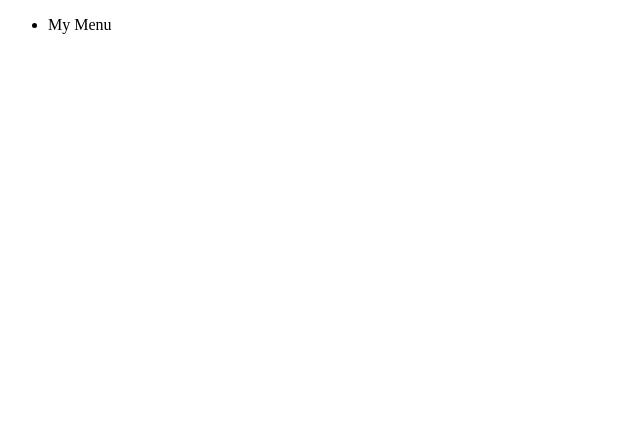
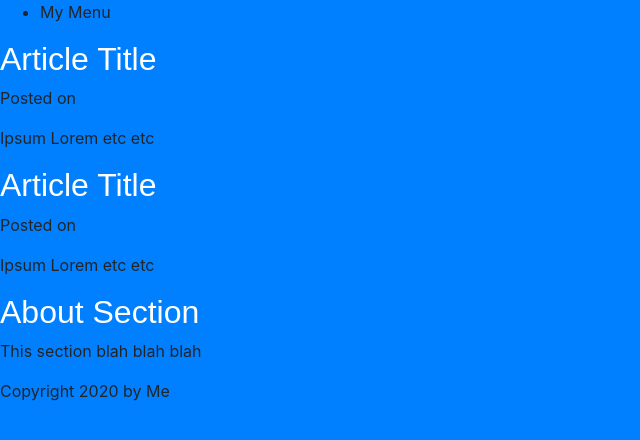
Before and after one commit to BrianRasmussenMCC/FirstRepo, a plain HTML site: page index.html in a window 1280 px wide. Shown: the whole page, without its empty margins (0-640 px from the left). Drawn offline with nearby package versions, Linux system fonts and the light colour scheme.

Commit message:
Creating File Structure

```diff
--- /dev/null
+++ b/css/style.css
@@ -0,0 +1,8 @@
+body {
+	background-color: #0080ff;
+}
+
+h2 {
+	color: #fff;
+	font-family: Arial, Helvetica, sans-serif;
+}
--- a/index.html
+++ b/index.html
@@ -5,6 +5,8 @@
 <head>
 	<meta http-equiv="Content-Type" content="text/html; charset=UTF-8" />
 	<title>My Page</title>
+	<link rel="stylesheet" href="https://stackpath.bootstrapcdn.com/bootstrap/4.4.1/css/bootstrap.min.css" integrity="sha384-Vkoo8x4CGsO3+Hhxv8T/Q5PaXtkKtu6ug5TOeNV6gBiFeWPGFN9MuhOf23Q9Ifjh" crossorigin="anonymous">
+	<link rel="stylesheet" href="css/style.css"
 </head>
 
 <body>
@@ -17,6 +19,40 @@
 		</nav>
 	</header>
 
+	<section>
+
+		<article>
+			<header>
+				<h2>Article Title</h2>
+				<p>Posted on</p>
+			</header>
+			<p>Ipsum Lorem etc etc</p>
+		</article>
+
+		<article>
+			<header>
+				<h2>Article Title</h2>
+				<p>Posted on</p>
+			</header>
+			<p>Ipsum Lorem etc etc</p>
+		</article>
+
+	</section>
+
+	<aside>
+		<h2>About Section</h2>
+		<p>This section blah blah blah</p>
+	</aside>
+
+	<footer>
+		<p>Copyright 2020 by Me</p>
+	</footer>
+
 </body>
 
+<script src="https://code.jquery.com/jquery-3.4.1.slim.min.js" integrity="sha384-J6qa4849blE2+poT4WnyKhv5vZF5SrPo0iEjwBvKU7imGFAV0wwj1yYfoRSJoZ+n" crossorigin="anonymous"></script>
+<script src="https://cdn.jsdelivr.net/npm/popper.js@1.16.0/dist/umd/popper.min.js" integrity="sha384-Q6E9RHvbIyZFJoft+2mJbHaEWldlvI9IOYy5n3zV9zzTtmI3UksdQRVvoxMfooAo" crossorigin="anonymous"></script>
+<script src="https://stackpath.bootstrapcdn.com/bootstrap/4.4.1/js/bootstrap.min.js" integrity="sha384-wfSDF2E50Y2D1uUdj0O3uMBJnjuUD4Ih7YwaYd1iqfktj0Uod8GCExl3Og8ifwB6" crossorigin="anonymous"></script>
+<script src="js/script.js"></script>
+
 </html>
```
Also changed, not shown: js/script.js (added).
